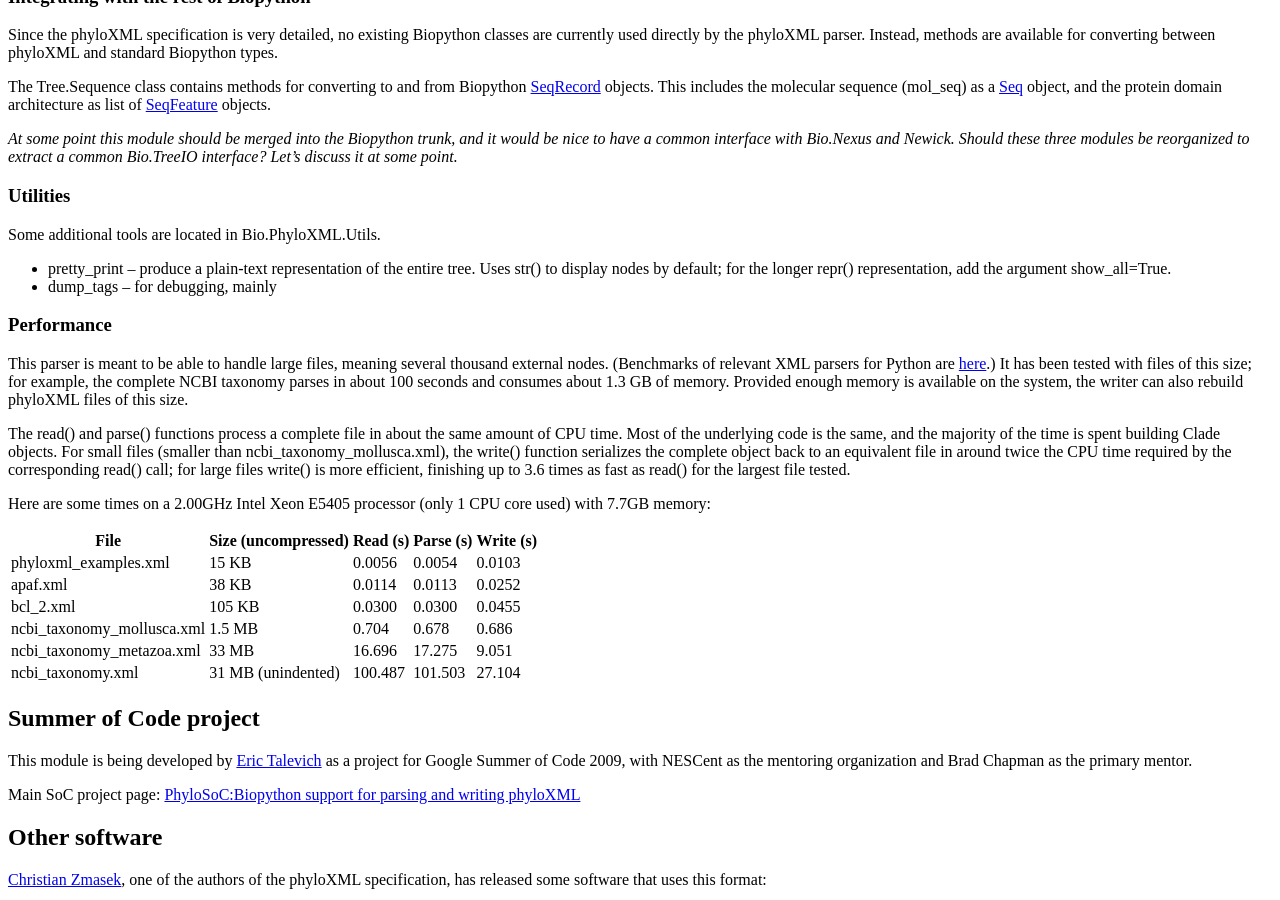
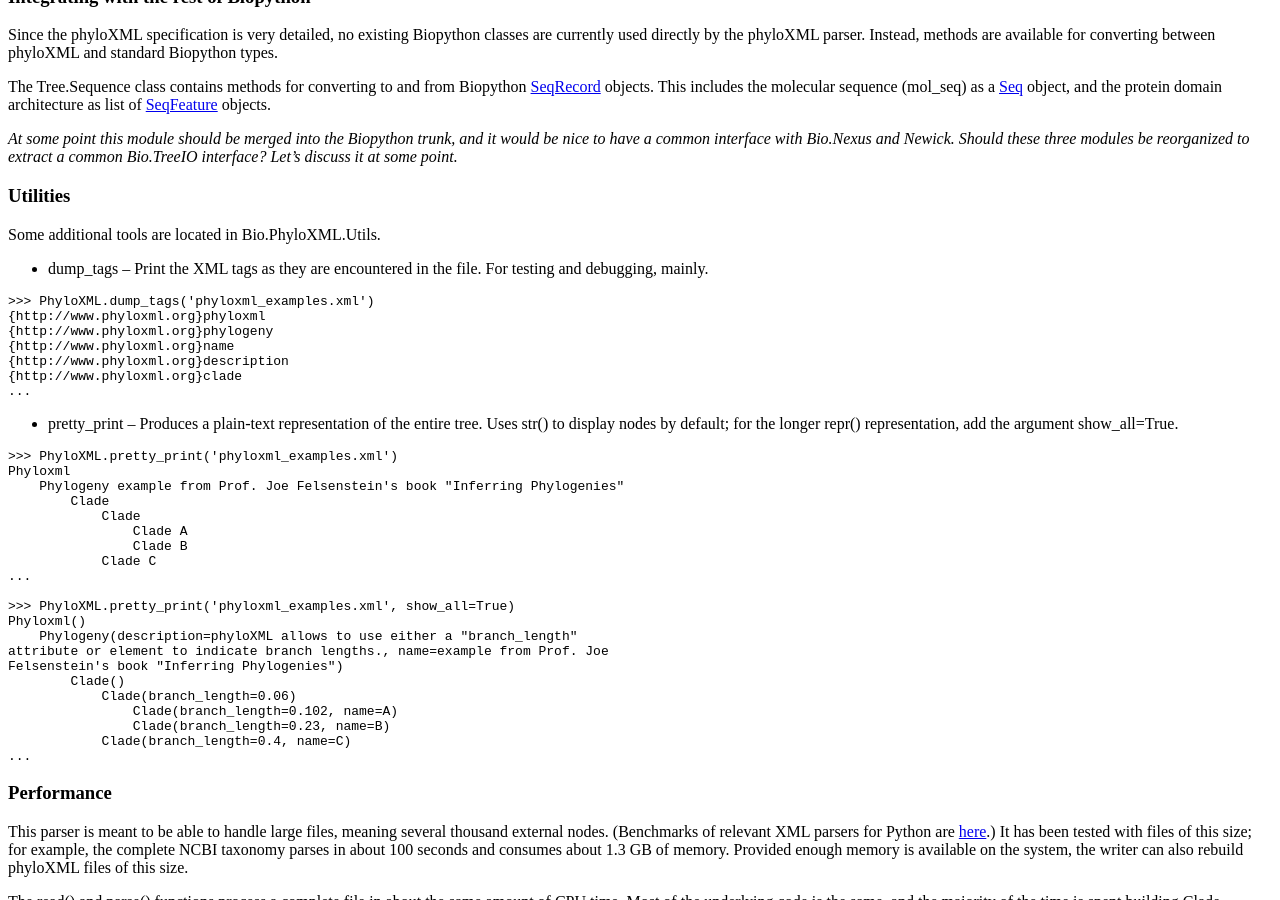
Before and after one commit to biopython/biopython.github.io, a Jekyll site: the page built from wiki/PhyloXML.md, in a window 1280 px wide and 900 px high, scrolled down 1511 px. Built offline with Jekyll 4.4.1, drawn with Linux system fonts in a browser that asks for light colours.

Commit message:
/* Utilities */ Added code examples

```diff
--- a/wiki/PhyloXML.md
+++ b/wiki/PhyloXML.md
@@ -144,10 +144,46 @@ Bio.TreeIO interface? Let's discuss it at some point.*
 
 Some additional tools are located in Bio.PhyloXML.Utils.
 
--   pretty\_print -- produce a plain-text representation of the
+-   dump\_tags -- Print the XML tags as they are encountered in
+    the file. For testing and debugging, mainly.
+
+<!-- -->
+
+    >>> PhyloXML.dump_tags('phyloxml_examples.xml')
+    {http://www.phyloxml.org}phyloxml
+    {http://www.phyloxml.org}phylogeny
+    {http://www.phyloxml.org}name
+    {http://www.phyloxml.org}description
+    {http://www.phyloxml.org}clade
+    ...
+
+-   pretty\_print -- Produces a plain-text representation of the
     entire tree. Uses str() to display nodes by default; for the
     longer repr() representation, add the argument show\_all=True.
--   dump\_tags -- for debugging, mainly
+
+<!-- -->
+
+    >>> PhyloXML.pretty_print('phyloxml_examples.xml')
+    Phyloxml
+        Phylogeny example from Prof. Joe Felsenstein's book "Inferring Phylogenies"
+            Clade
+                Clade
+                    Clade A
+                    Clade B
+                Clade C
+    ...
+
+    >>> PhyloXML.pretty_print('phyloxml_examples.xml', show_all=True)
+    Phyloxml()
+        Phylogeny(description=phyloXML allows to use either a "branch_length"
+    attribute or element to indicate branch lengths., name=example from Prof. Joe
+    Felsenstein's book "Inferring Phylogenies")
+            Clade()
+                Clade(branch_length=0.06)
+                    Clade(branch_length=0.102, name=A)
+                    Clade(branch_length=0.23, name=B)
+                Clade(branch_length=0.4, name=C)
+    ...
 
 ### Performance
 
```
Also changed, not shown: 1 other file.
